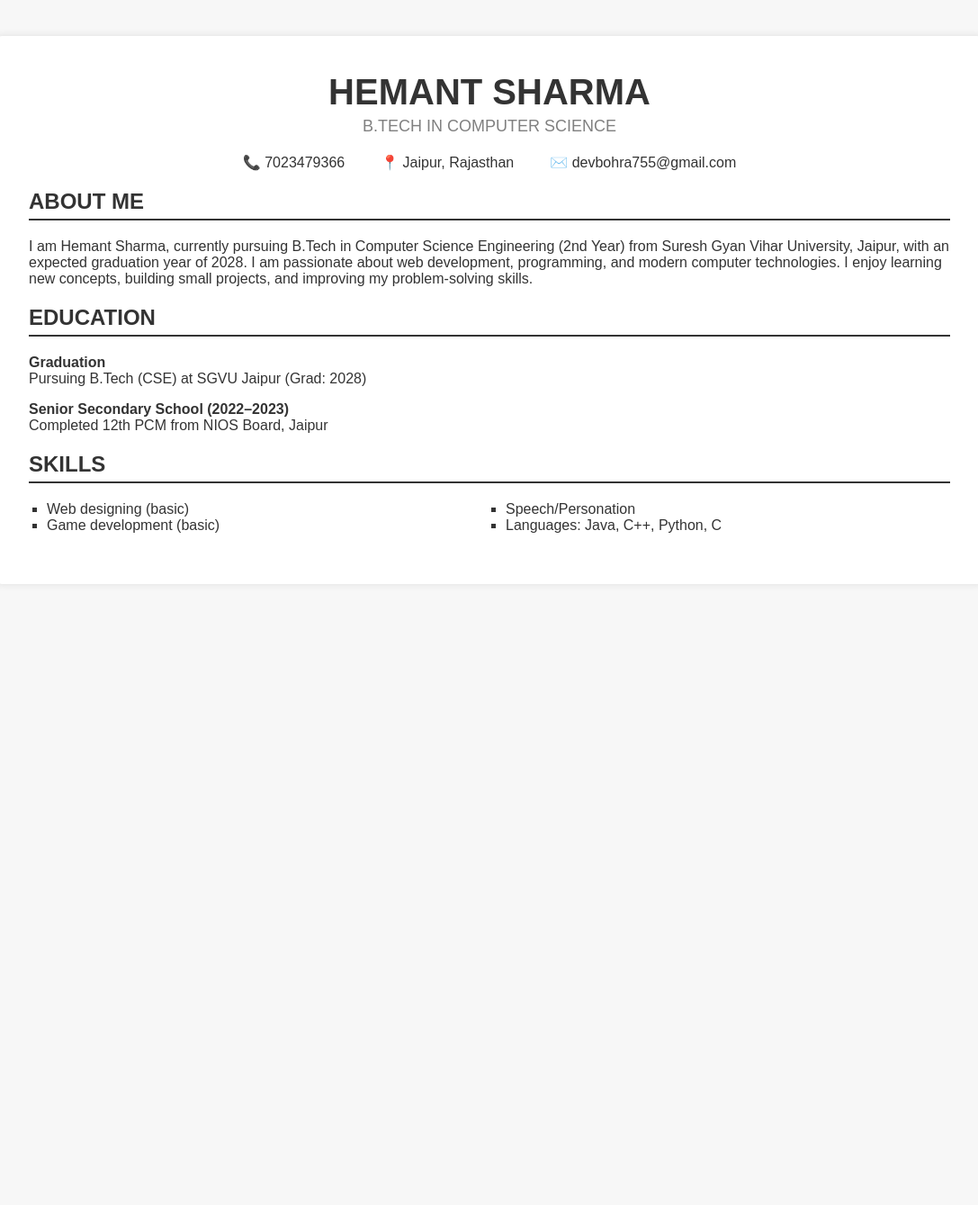
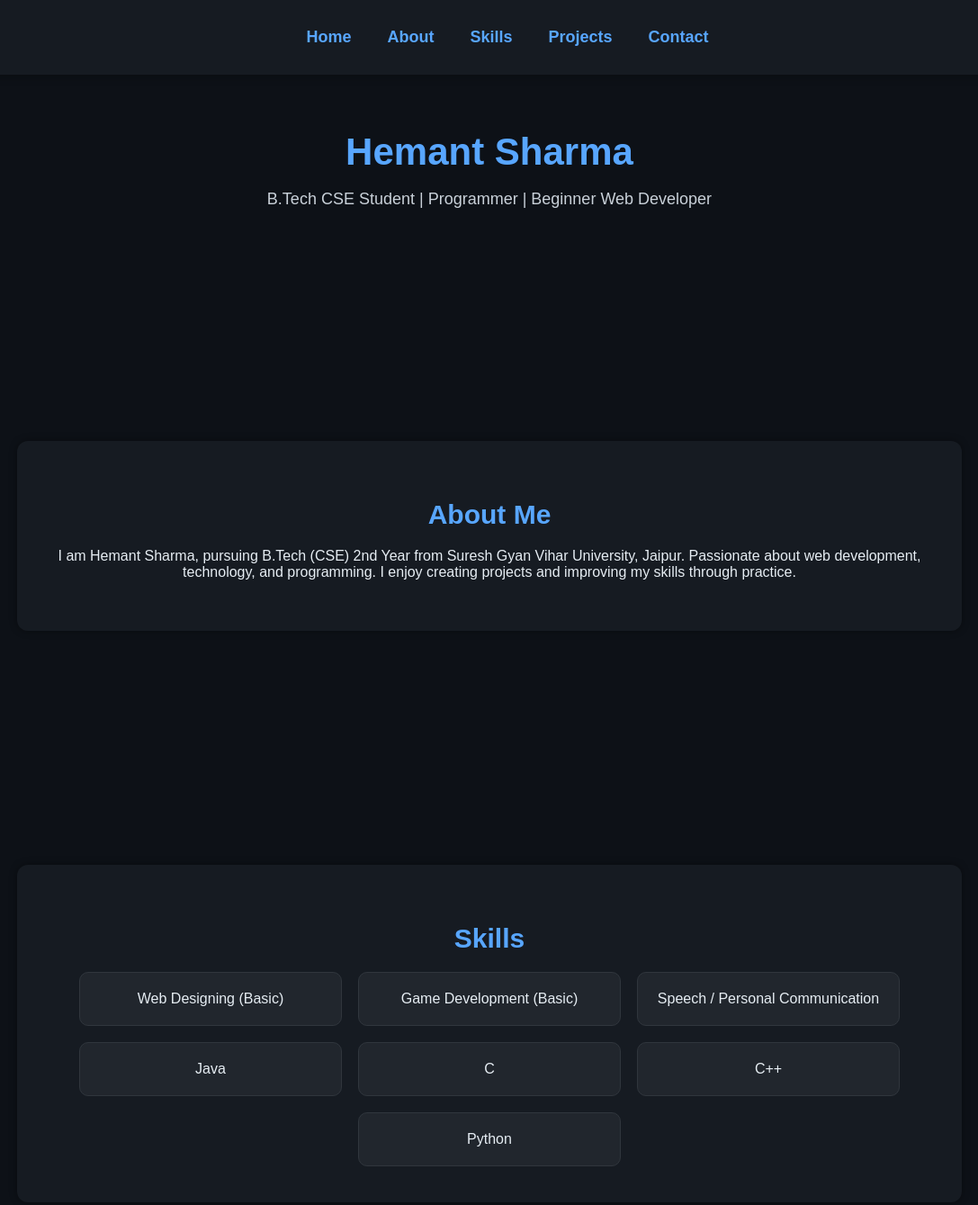
Before and after one commit to devbohar846/HemantSharma.github.io-, a plain HTML site: page Index.html in a window 1280 px wide. Shown: the top 1339 px of the page at 90% size, without its empty margins (96-1183 px from the left). Before the commit the page ends 800 px from the top, so only its background shows below. Drawn offline with Linux system fonts and the light colour scheme.

Commit message:
Update Index.html

```diff
--- a/Index.html
+++ b/Index.html
@@ -4,71 +4,223 @@
     <meta charset="UTF-8">
     <meta name="viewport" content="width=device-width, initial-scale=1.0">
     <title>Hemant Sharma - Portfolio</title>
+
     <style>
         body {
-            font-family: Arial, sans-serif;
             margin: 0;
             padding: 0;
-            background: #f7f7f7;
-            color: #333;
+            background: #0d1117;
+            color: #e6edf3;
+            font-family: Arial, sans-serif;
+            scroll-behavior: smooth;
         }
-        .container {
-            width: 80%;
-            margin: auto;
-            background: white;
-            padding: 40px;
+
+        /* NAVBAR */
+        nav {
+            width: 100%;
+            background: #161b22;
+            padding: 15px 0;
+            position: fixed;
+            top: 0;
+            z-index: 1000;
+            box-shadow: 0px 2px 10px #00000040;
+        }
+
+        nav ul {
+            display: flex;
+            list-style: none;
+            justify-content: center;
+            gap: 40px;
+        }
+
+        nav ul li a {
+            color: #58a6ff;
+            text-decoration: none;
+            font-size: 18px;
+            font-weight: bold;
+            transition: 0.3s;
+        }
+
+        nav ul li a:hover {
+            color: #1f6feb;
+        }
+
+        section {
+            padding: 110px 25px;
+            text-align: center;
+        }
+
+        /* HOME */
+        .home h1 {
+            font-size: 42px;
+            color: #58a6ff;
+            margin-bottom: 10px;
+            animation: fadeIn 1.2s ease-in-out;
+        }
+
+        .home p {
+            color: #c9d1d9;
+            font-size: 18px;
+            animation: fadeIn 1.5s ease-in-out;
+        }
+
+        /* SECTION BOX */
+        .box {
+            background: #161b22;
+            margin: 20px auto;
+            padding: 40px 25px;
+            border-radius: 12px;
+            width: 90%;
+            max-width: 1000px;
+            box-shadow: 0 0 8px #00000060;
+            animation: slideUp 0.9s ease-in-out;
+        }
+
+        /* HEADINGS */
+        h2 {
+            color: #58a6ff;
+            font-size: 30px;
+            margin-bottom: 20px;
+        }
+
+        /* SKILLS */
+        .skills-list, .projects-list {
+            display: flex;
+            flex-wrap: wrap;
+            justify-content: center;
+            gap: 18px;
+        }
+
+        .skill-box, .project-box {
+            background: #21262d;
+            padding: 20px;
+            border-radius: 10px;
+            width: 250px;
+            font-size: 16px;
+            border: 1px solid #30363d;
+            transition: 0.3s;
+        }
+
+        .skill-box:hover, .project-box:hover {
+            transform: translateY(-5px);
+            border-color: #58a6ff;
+            box-shadow: 0 0 10px #1f6feb50;
+        }
+
+        /* CONTACT */
+        .contact p {
+            font-size: 18px;
+        }
+
+        /* FOOTER */
+        footer {
+            background: #161b22;
+            text-align: center;
+            padding: 18px;
+            color: #8b949e;
             margin-top: 40px;
-            margin-bottom: 40px;
-            box-shadow: 0 0 10px rgba(0,0,0,0.1);
-            border-radius: 10px;
         }
-        h1 { font-size: 40px; text-align: center; margin: 0; }
-        h2 { border-bottom: 2px solid #333; padding-bottom: 5px; }
-        .subtitle { text-align: center; font-size: 18px; margin-top: 5px; color: gray; }
-        .info { display: flex; justify-content: center; gap: 40px; margin: 20px 0; }
-        .info div { text-align: center; }
-        .skills ul { columns: 2; list-style: square; padding-left: 20px; }
+
+        /* ANIMATIONS */
+        @keyframes fadeIn {
+            from {opacity: 0;}
+            to {opacity: 1;}
+        }
+
+        @keyframes slideUp {
+            from {transform: translateY(20px); opacity: 0;}
+            to {transform: translateY(0); opacity: 1;}
+        }
+
     </style>
 </head>
 <body>
 
-<div class="container">
-    <h1>HEMANT SHARMA</h1>
-    <div class="subtitle">B.TECH IN COMPUTER SCIENCE</div>
+<!-- NAVBAR -->
+<nav>
+    <ul>
+        <li><a href="#home">Home</a></li>
+        <li><a href="#about">About</a></li>
+        <li><a href="#skills">Skills</a></li>
+        <li><a href="#projects">Projects</a></li>
+        <li><a href="#contact">Contact</a></li>
+    </ul>
+</nav>
 
-    <div class="info">
-        <div>📞 7023479366</div>
-        <div>📍 Jaipur, Rajasthan</div>
-        <div>✉️ devbohra755@gmail.com</div>
+<!-- HOME -->
+<section id="home" class="home">
+    <h1>Hemant Sharma</h1>
+    <p>B.Tech CSE Student | Programmer | Beginner Web Developer</p>
+</section>
+
+<!-- ABOUT -->
+<section id="about">
+    <div class="box">
+        <h2>About Me</h2>
+        <p>
+            I am Hemant Sharma, pursuing B.Tech (CSE) 2nd Year from Suresh Gyan Vihar University, Jaipur.
+            Passionate about web development, technology, and programming.
+            I enjoy creating projects and improving my skills through practice.
+        </p>
     </div>
+</section>
 
-    <h2>ABOUT ME</h2>
-    <p>
-        I am Hemant Sharma, currently pursuing B.Tech in Computer Science Engineering (2nd Year)
-        from Suresh Gyan Vihar University, Jaipur, with an expected graduation year of 2028.
-        I am passionate about web development, programming, and modern computer technologies.
-        I enjoy learning new concepts, building small projects, and improving my problem-solving skills.
-    </p>
+<!-- SKILLS -->
+<section id="skills">
+    <div class="box">
+        <h2>Skills</h2>
 
-    <h2>EDUCATION</h2>
-    <p><strong>Graduation</strong><br>
-        Pursuing B.Tech (CSE) at SGVU Jaipur (Grad: 2028)
-    </p>
+        <div class="skills-list">
+            <div class="skill-box">Web Designing (Basic)</div>
+            <div class="skill-box">Game Development (Basic)</div>
+            <div class="skill-box">Speech / Personal Communication</div>
+            <div class="skill-box">Java</div>
+            <div class="skill-box">C</div>
+            <div class="skill-box">C++</div>
+            <div class="skill-box">Python</div>
+        </div>
+    </div>
+</section>
 
-    <p><strong>Senior Secondary School (2022–2023)</strong><br>
-        Completed 12th PCM from NIOS Board, Jaipur
-    </p>
+<!-- PROJECTS -->
+<section id="projects">
+    <div class="box">
+        <h2>Projects</h2>
 
-    <h2>SKILLS</h2>
-    <div class="skills">
-        <ul>
-            <li>Web designing (basic)</li>
-            <li>Game development (basic)</li>
-            <li>Speech/Personation</li>
-            <li>Languages: Java, C++, Python, C</li>
-        </ul>
+        <div class="projects-list">
+
+            <div class="project-box">
+                <h3>Basic Web Designs</h3>
+                <p>HTML + CSS se simple responsive web pages banaye (UI practice).</p>
+            </div>
+
+            <div class="project-box">
+                <h3>Basic Games</h3>
+                <p>Logic-based beginner games (C, C++, Python) practice ke liye banaye.</p>
+            </div>
+
+            <div class="project-box">
+                <h3>Programming Practice</h3>
+                <p>Java, C, C++, Python me multiple coding exercises practice ki.</p>
+            </div>
+
+        </div>
     </div>
-</div>
+</section>
+
+<!-- CONTACT -->
+<section id="contact">
+    <div class="box">
+        <h2>Contact</h2>
+        <p>📞 7023479366</p>
+        <p>📍 Jaipur, Rajasthan</p>
+        <p>📧 devbohra755@gmail.com</p>
+    </div>
+</section>
+
+<footer>
+    © 2025 Hemant Sharma | All Rights Reserved
+</footer>
 
 </body>
 </html>
```
